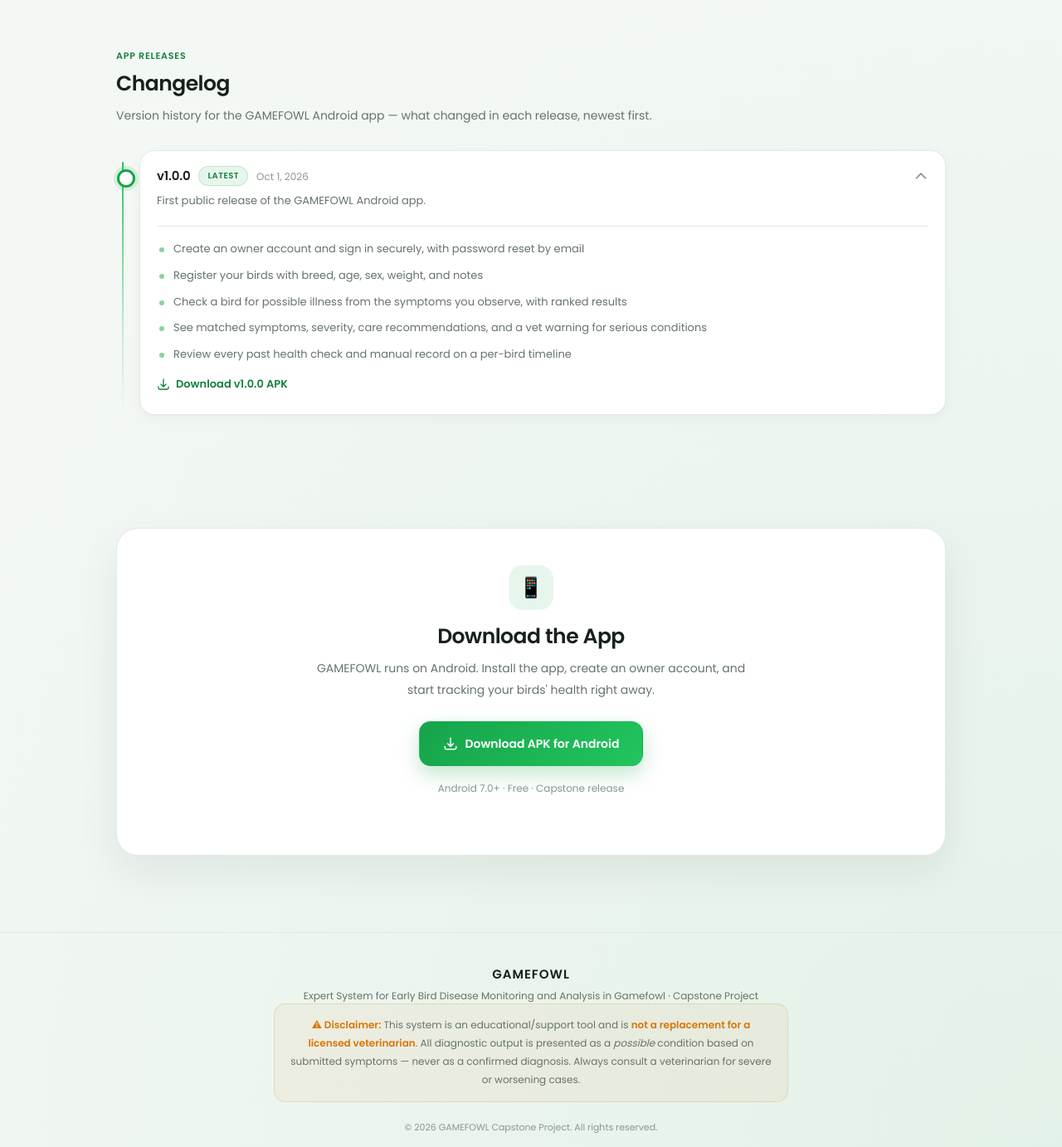
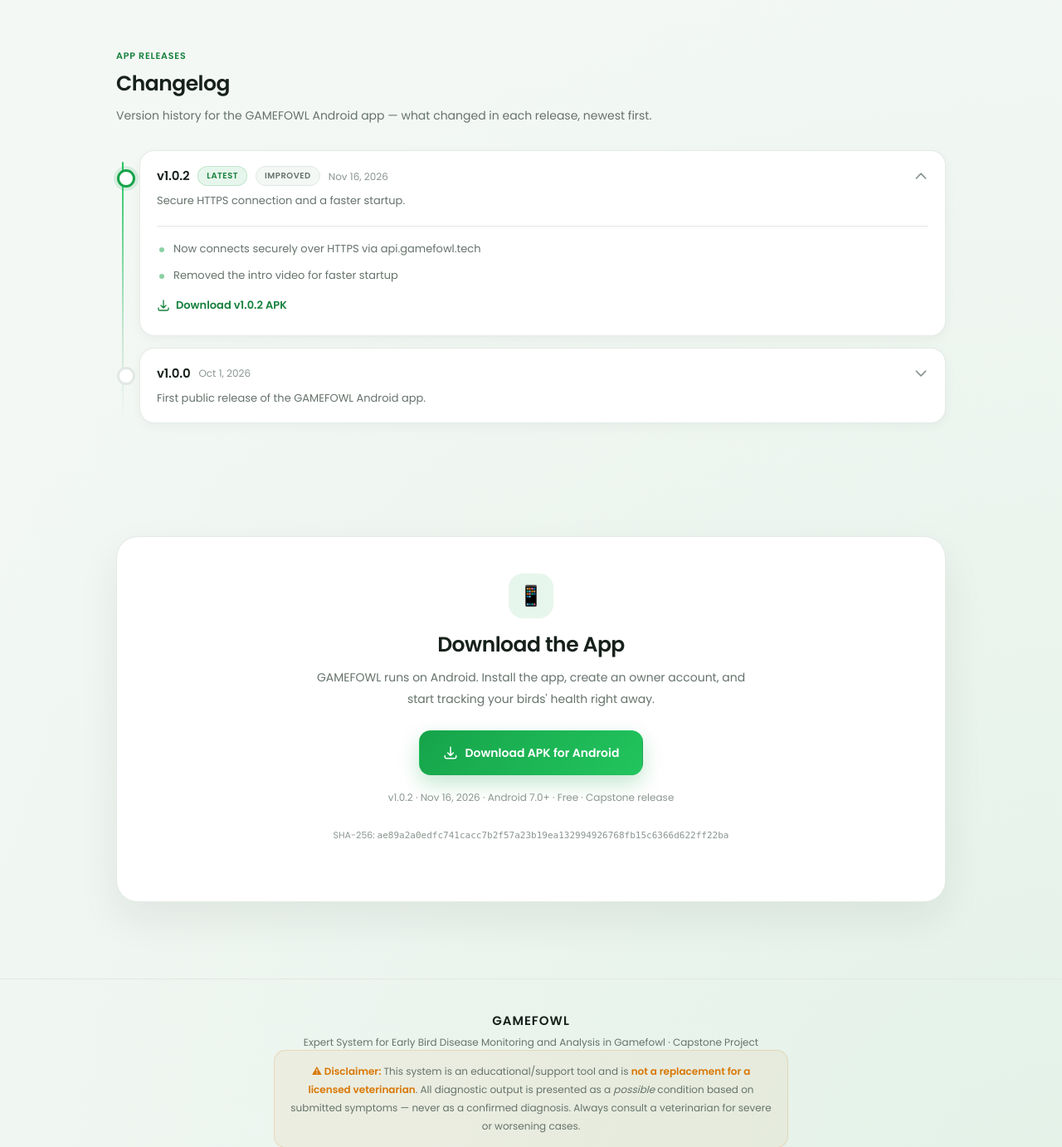
Before and after one commit to rhondelp/Gamefowl-API, a Laravel app: page / in a window 1280 px wide. Shown: the part 2746-4128 px from the top of the page at 83% size. Run offline with Laravel 12, Linux system fonts and the light colour scheme; parts of the project's set-up code (start-up, migrations or seed data) failed here and were passed over.

Commit message:
feat: publish Android v1.0.2 download (env-driven APK config, HTTPS proxy support)

```diff
--- /dev/null
+++ b/config/apk.php
@@ -0,0 +1,42 @@
+<?php
+
+/*
+|--------------------------------------------------------------------------
+| Android APK Download
+|--------------------------------------------------------------------------
+|
+| Which build /download/apk serves, and the metadata shown next to it on
+| the landing page and the download page.
+|
+| The file itself lives in storage/app/public/releases/ (gitignored — APKs
+| are uploaded to the server by hand, never committed). Older builds stay
+| in that folder as an archive; only the one named here is served.
+|
+| To ship a new build:
+|   1. Upload it to storage/app/public/releases/ on the server.
+|   2. Set APK_FILE, APK_VERSION, APK_RELEASED_AT and APK_SHA256 in .env
+|      (or bump the defaults below), then `php artisan config:cache`.
+|   3. Add a matching entry to config/changelog.php.
+|
+| The file size is NOT configured: it is read from the file on disk, so it
+| can't drift. The SHA-256 is configured rather than computed per request
+| because hashing a ~100 MB file on every page view is too expensive —
+| compute it with `sha256sum` when uploading and paste it here.
+|
+*/
+
+return [
+
+    // File name inside storage/app/public/releases/.
+    'file' => env('APK_FILE', 'gamefowl-v1.0.2.apk'),
+
+    // Shown to users, 'v' prefixed — keep in step with config/changelog.php.
+    'version' => env('APK_VERSION', 'v1.0.2'),
+
+    // ISO-8601 (Y-m-d); formatted by the views.
+    'released_at' => env('APK_RELEASED_AT', '2026-11-16'),
+
+    // Lowercase hex SHA-256 of the file, so users can verify the download.
+    'sha256' => env('APK_SHA256', 'ae89a2a0edfc741cacc7b2f57a23b19ea132994926768fb15c6366d622ff22ba'),
+
+];
--- a/config/changelog.php
+++ b/config/changelog.php
@@ -26,6 +26,8 @@
 | Entry shape:
 |   version    string  Semantic version, 'v' prefixed (e.g. 'v1.0.0')
 |   date       string  Release date, ISO-8601 (Y-m-d); formatted by the view
+|   type       string  Optional label shown beside the version
+|                      (e.g. 'New', 'Improved', 'Fixed')
 |   summary    string  One line — what this release is, readable on its own
 |   highlights array   3–6 short user-facing bullets ("what's new for you")
 |
@@ -57,6 +59,16 @@ return [
      */
     'releases' => [
         [
+            'version' => 'v1.0.2',
+            'date' => '2026-11-16',
+            'type' => 'Improved',
+            'summary' => 'Secure HTTPS connection and a faster startup.',
+            'highlights' => [
+                'Now connects securely over HTTPS via api.gamefowl.tech',
+                'Removed the intro video for faster startup',
+            ],
+        ],
+        [
             'version' => 'v1.0.0',
             'date' => '2026-10-01',
             'summary' => 'First public release of the GAMEFOWL Android app.',
--- /dev/null
+++ b/config/trustedproxy.php
@@ -0,0 +1,31 @@
+<?php
+
+/*
+|--------------------------------------------------------------------------
+| Trusted Proxies
+|--------------------------------------------------------------------------
+|
+| Laravel's built-in TrustProxies middleware (already in the global stack)
+| falls back to this value when bootstrap/app.php doesn't set proxies.
+|
+| Only needed when ANOTHER proxy sits in front of the web server (a load
+| balancer, Cloudflare, or nginx proxy_pass-ing to a second server).
+| Trusting it makes Laravel honour X-Forwarded-Proto/-For, so url() and
+| route() produce https:// links and request()->ip() is the real client.
+|
+| NOT needed when nginx terminates TLS itself and talks to PHP-FPM via
+| fastcgi_pass: nginx's stock fastcgi_params already passes HTTPS=on, so
+| Laravel sees https directly. In that setup leave this UNSET — '*' would
+| then trust headers sent by the client itself, letting anyone spoof
+| X-Forwarded-For and dodge IP-based rate limits.
+|
+| TRUSTED_PROXIES accepts a comma-separated list of IPs/CIDRs (e.g. the
+| load balancer's address). Leave it unset locally.
+|
+*/
+
+return [
+
+    'proxies' => env('TRUSTED_PROXIES'),
+
+];
--- a/resources/views/welcome.blade.php
+++ b/resources/views/welcome.blade.php
@@ -434,6 +434,20 @@
             text-transform: uppercase;
         }
 
+        /* Release type label ("Improved", "Fixed", …) — neutral, so it never
+           competes with the green "Latest" pill. */
+        .pill-type {
+            padding: 3px 10px;
+            border-radius: 999px;
+            background: var(--background);
+            border: 1px solid var(--border);
+            color: var(--text-secondary);
+            font-size: 10px;
+            font-weight: 600;
+            letter-spacing: 0.5px;
+            text-transform: uppercase;
+        }
+
         /* Chevron pushed to the far right of the header row. */
         .release-chevron {
             margin-left: auto;
@@ -595,6 +609,13 @@
             margin-top: 16px;
             font-size: 12px;
             color: var(--text-muted);
+        }
+
+        /* The 64-char hash must wrap on phones instead of forcing a scroll. */
+        .download .meta.sha {
+            margin-top: 6px;
+            font-size: 11px;
+            overflow-wrap: anywhere;
         }
 
         /* ── Footer ───────────────────────────────────────────────── */
@@ -945,6 +966,10 @@
                                         <span class="pill-latest">Latest</span>
                                     @endif
 
+                                    @isset($release['type'])
+                                        <span class="pill-type">{{ $release['type'] }}</span>
+                                    @endisset
+
                                     <span class="release-date">
                                         {{ \Illuminate\Support\Carbon::parse($release['date'])->format('M j, Y') }}
                                     </span>
@@ -1007,7 +1032,18 @@
                     Download APK for Android
                 </a>
 
-                <p class="meta">Android 7.0+ · Free · Capstone release</p>
+                <p class="meta">
+                    {{ $apk['version'] }}
+                    · {{ \Illuminate\Support\Carbon::parse($apk['released_at'])->format('M j, Y') }}
+                    @if ($apkSizeMb)
+                        · {{ $apkSizeMb }} MB
+                    @endif
+                    · Android 7.0+ · Free · Capstone release
+                </p>
+
+                @if ($apk['sha256'])
+                    <p class="meta sha">SHA-256: <code>{{ $apk['sha256'] }}</code></p>
+                @endif
             </div>
         </div>
     </section>
--- a/routes/web.php
+++ b/routes/web.php
@@ -64,9 +64,13 @@ Route::post('/reset-password', function () {
  * ships, at which point the view swaps its empty state for the timeline.
  */
 Route::get('/', function () {
+    $apkPath = storage_path('app/public/releases/'.basename(config('apk.file')));
+
     return view('welcome', [
         'releases' => config('changelog.releases', []),
         'upcomingVersion' => config('changelog.upcoming_version', 'v1.0.0'),
+        'apk' => config('apk'),
+        'apkSizeMb' => file_exists($apkPath) ? round(filesize($apkPath) / 1048576, 1) : null,
     ]);
 })->name('home');
 
@@ -75,22 +79,26 @@ Route::get('/', function () {
  *
  * /download/apk is the page the landing page links to: it shows a download
  * button when the APK exists and falls back to "Coming Soon" when it doesn't.
- * /download/apk/file streams the actual file. To ship a new build, drop it in
- * storage/app/public/releases/ and update $apkFile below.
+ * /download/apk/file streams the actual file. Which build is served (and its
+ * version, date and SHA-256) comes from config/apk.php / APK_* in .env — see
+ * that file for the release steps. Paths are resolved inside the closures,
+ * not at file load, so a cached route table never pins an old build.
+ * basename() keeps an env-supplied name from escaping the releases folder.
  */
-$apkFile = 'gamefowl-1.0.0-2.apk';
-$apkPath = storage_path('app/public/releases/'.$apkFile);
-
-Route::get('/download/apk', function () use ($apkPath) {
+Route::get('/download/apk', function () {
+    $apkPath = storage_path('app/public/releases/'.basename(config('apk.file')));
     $available = file_exists($apkPath);
 
     return view('download-apk', [
         'available' => $available,
         'sizeMb' => $available ? round(filesize($apkPath) / 1048576, 1) : null,
+        'apk' => config('apk'),
     ]);
 })->name('apk.download');
 
-Route::get('/download/apk/file', function () use ($apkPath, $apkFile) {
+Route::get('/download/apk/file', function () {
+    $apkFile = basename(config('apk.file'));
+    $apkPath = storage_path('app/public/releases/'.$apkFile);
     abort_unless(file_exists($apkPath), 404);
 
     return response()->download($apkPath, $apkFile, [
```
Also changed, not shown: resources/views/download-apk.blade.php (+29 -0 lines), README.md, 2 other files.
